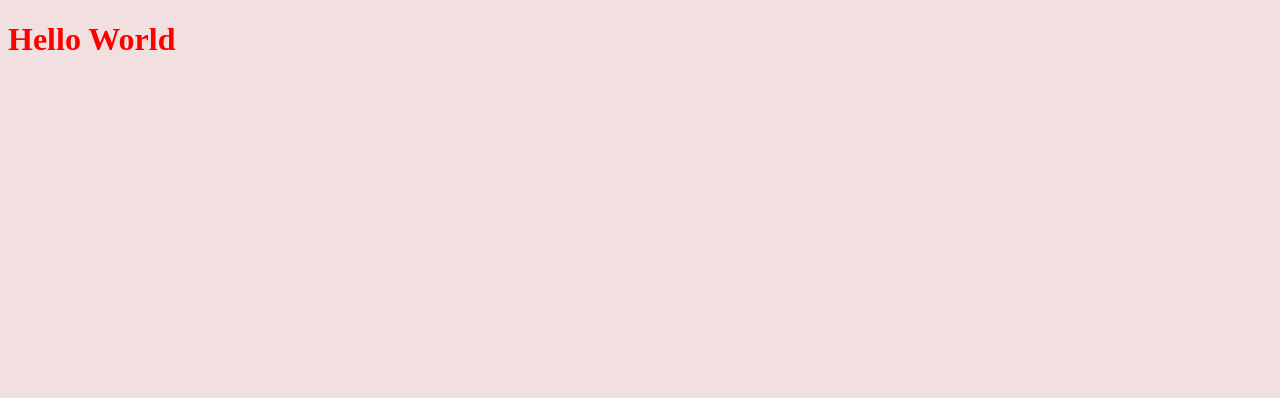
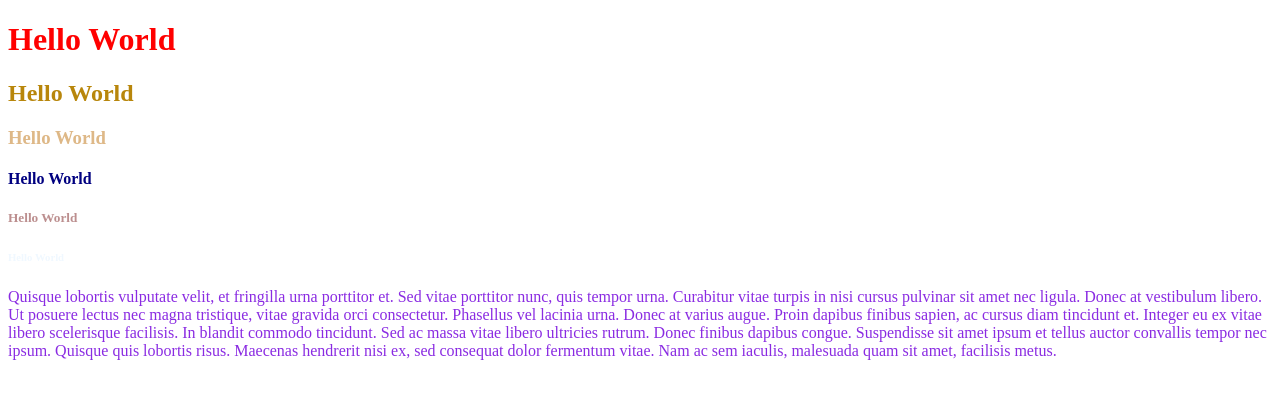
Before and after one commit to josh55558/css-cheat-sheet-2, a plain HTML site: page index.html in a window 1280 px wide. Drawn offline with Linux system fonts and the light colour scheme.

Commit message:
Update style.css

```diff
--- a/style.css
+++ b/style.css
@@ -1,6 +1,8 @@
 /* CSS Document */
 h1{color: red}
-body{
-	background-color: #F2E0E0;
-	color: #F2E0E0
-}
+h2{color: darkgoldenrod}
+h3{color: burlywood}
+h4{color: navy}
+h5{color: rosybrown}
+h6{color: aliceblue}
+p{color: blueviolet}
```
